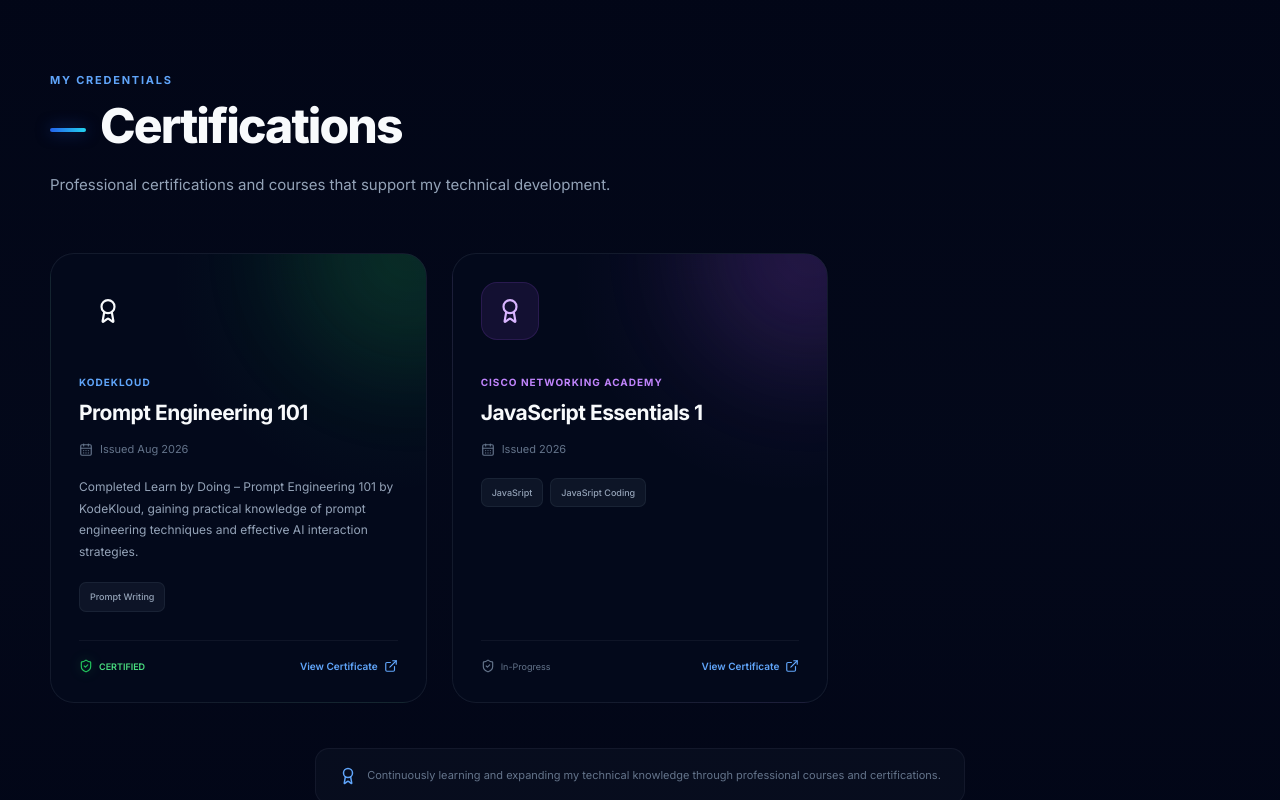
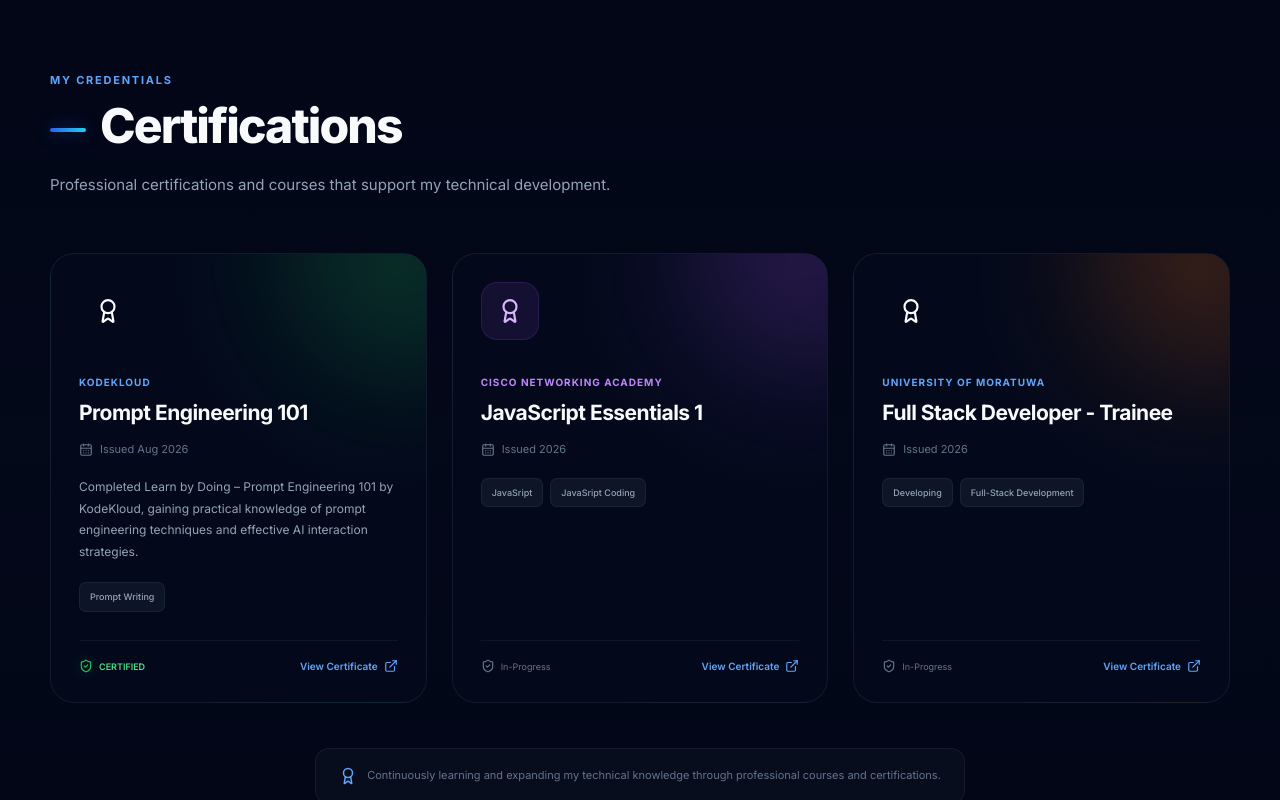
Before and after one commit to nvhewamanage/my-portfolio-website, a React (Vite) app: page / in a window 1280 px wide. Shown: the part 5220-6020 px from the top of the page. Built offline with nearby package versions, Linux system fonts and the light colour scheme.

Commit message:
add another certification card

```diff
--- a/src/sections/Certifications/Certifications.tsx
+++ b/src/sections/Certifications/Certifications.tsx
@@ -34,6 +34,21 @@
     ],
     certificateUrl: "",
     color: "purple",
+  },
+
+  {
+    title: "Full Stack Developer - Trainee",
+    organization: "University of Moratuwa",
+    date: "2026",
+    credentialId: "In-Progress",
+    description:
+      "",
+    skills: [
+      "Developing",
+      "Full-Stack Development",
+    ],
+    certificateUrl: "",
+    color: "orange",
   },
 
 ];
```
